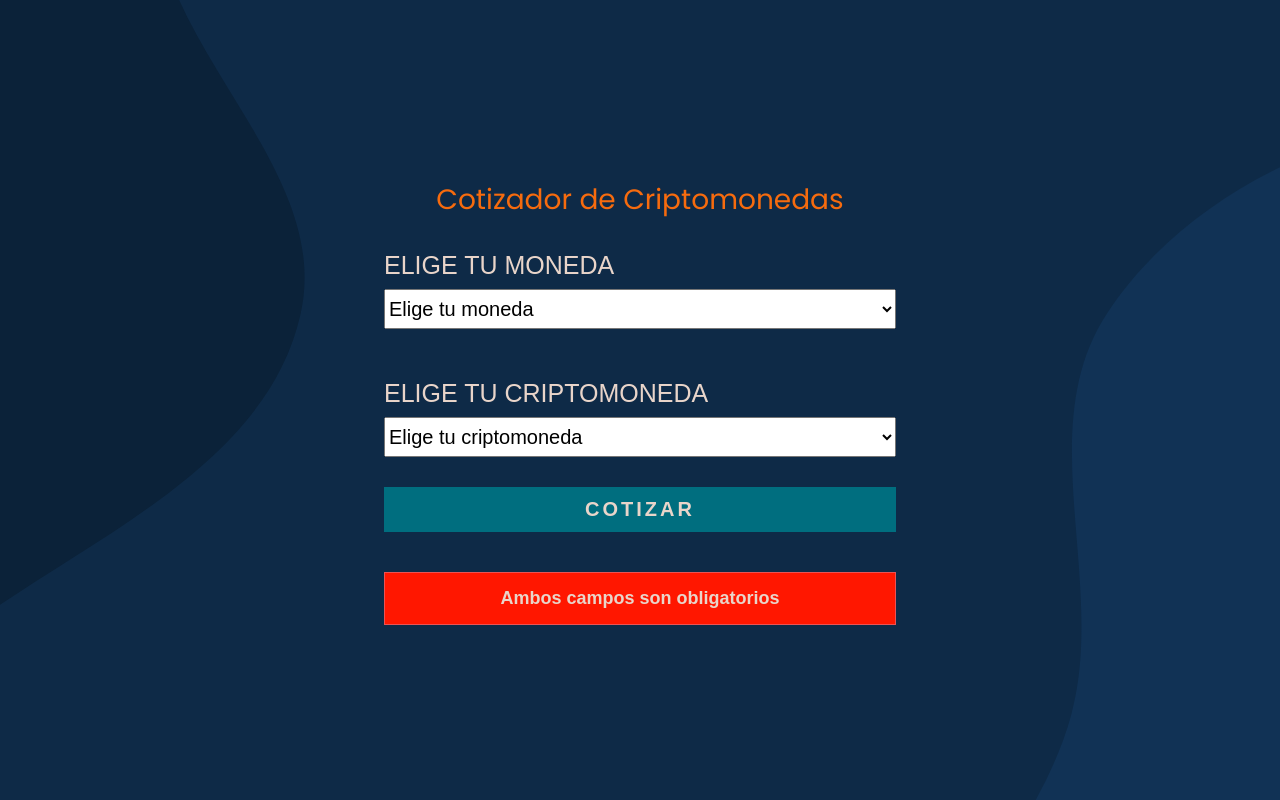
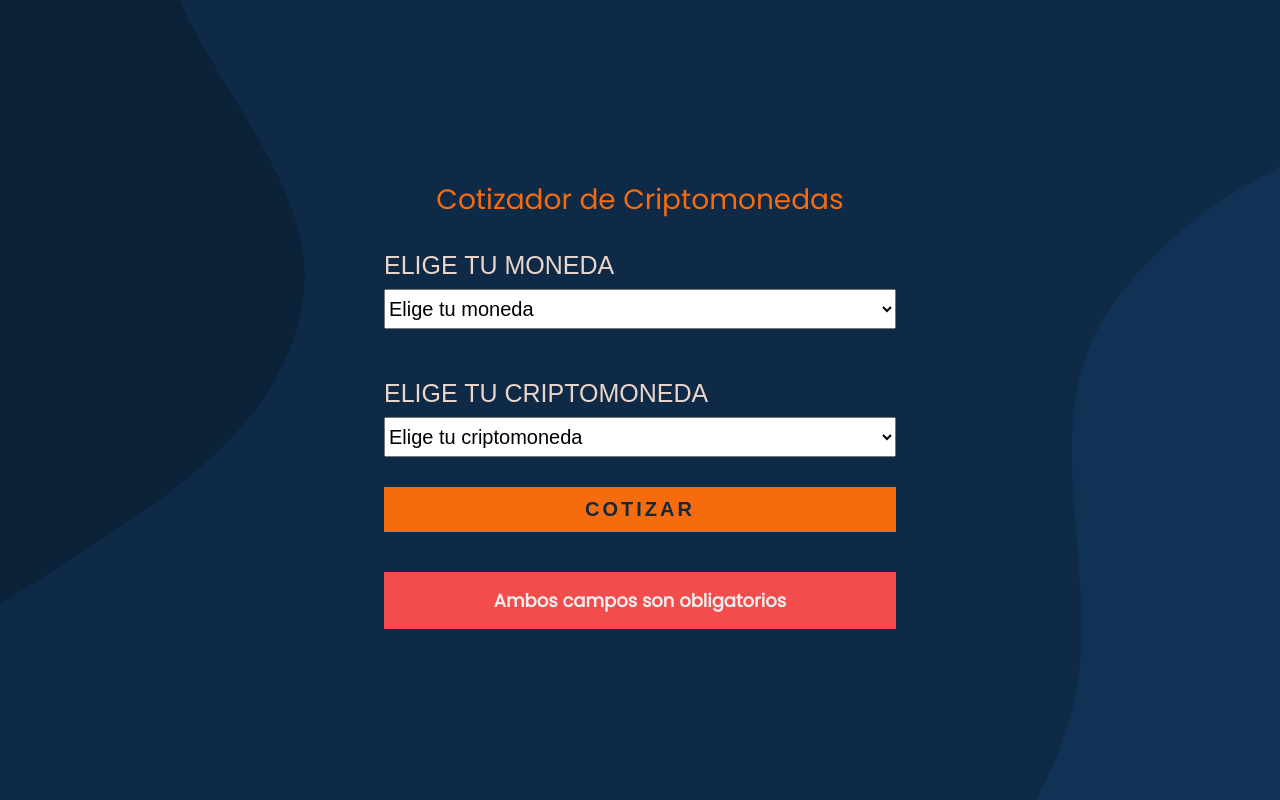
Before and after one commit to emimontanari/Cotizador-Criptomonedas, a website: page index.html in a window 1280 px wide. Both pictures are taken after a click on the input "Cotizar". Drawn offline with nearby package versions, Linux system fonts and the light colour scheme; no server answers.

Commit message:
Correcion de errores

```diff
--- a/css/app.css
+++ b/css/app.css
@@ -84,20 +84,28 @@
 }
 
 input{
+
     width: 100%;
     height: 45px;
     margin-bottom: 2rem;
     text-transform: uppercase;
+    background-color:#F66B0E;
     font-weight: 900;
-    background-color: #006E7F;
-    color: #E9D5CA;
+    color: #112B3C;
     letter-spacing: 3px;
     border: none;
     text-align: center;
     padding: 1rem;
     cursor: pointer;
+    transition: all .3s ease;
 }
+input:hover{
 
+    background-color: #FF8E00;
+    color: #112B3C;
+    transform: scale(0.95);
+    font-size: 2rem !important;
+}
 .resultado{
     margin-top: 2rem;
     color: #7F8487;
@@ -114,13 +122,14 @@
 }
 .error{
     width: 100%;
-    color: #E9D5CA;
+    color: #EEEEEE;
     font-size: 1.8rem;
     font-weight: 900;
-    border: 1px solid #EB5353;
+    border: none;
     padding: 1.5rem;
-    background-color: #FF1700;
+    background-color: #F24C4C;
     text-align: center;
+    font-family: 'Poppins', sans-serif;
 }
 
 .positivo{
```
